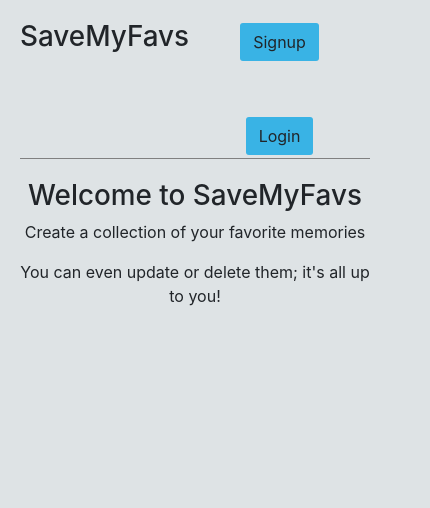
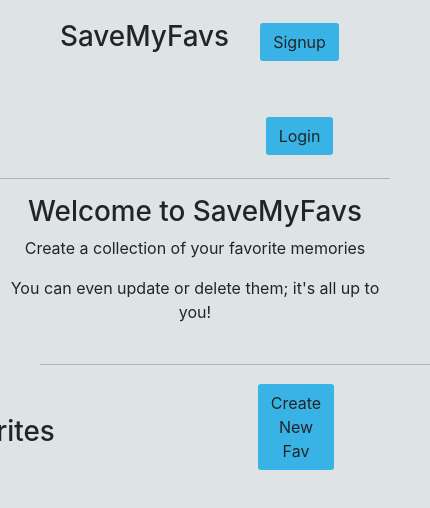
Before and after one commit to KevinKipkoechMutai/SaveMyFavs_Project, a React (Create React App) app in the folder client/: page / in a window 390 px wide. Shown: the top 508 px of the page, 430 px wide, since content can reach past the window. Built offline with nearby package versions, Linux system fonts and the light colour scheme.

Commit message:
set styles and responsive behavior

```diff
--- a/client/src/App.js
+++ b/client/src/App.js
@@ -1,13 +1,15 @@
 
 import React from 'react'
 import Navbar from './Navbar'
-import HeroSection from './HeroSection';
+import HeroSection from './HeroSection'
+import MyFavorites from './MyFavorites';
 
 function App() {
   return (
     <div>
       <Navbar />
       <HeroSection />
+      <MyFavorites />
     </div>
   );
 }
--- a/client/src/HeroSection.js
+++ b/client/src/HeroSection.js
@@ -2,7 +2,8 @@ import React from "react";
 
 export default function HeroSection() {
     return (
-        <div className="container hero-section">
+        <div className="hero-section">
+            <hr/>
             <h1>Welcome to SaveMyFavs</h1>
             <p>Create a collection of your favorite memories</p>
             <p>You can even update or delete them; it's all up to you!</p>
--- /dev/null
+++ b/client/src/MyFavorites.js
@@ -0,0 +1,14 @@
+import React from "react"
+
+export default function MyFavorites() {
+    return (
+        <div className="my-favs">
+            <hr/>
+            <div className="my-favs-header">
+                <h1>My Favorites</h1>
+                <button className="btn">Create New Fav</button>
+                <div className="cards-section"></div>
+            </div>
+        </div>
+    )
+}
--- a/client/src/index.css
+++ b/client/src/index.css
@@ -15,7 +15,6 @@ code {
 
 * {
   box-sizing: border-box;
-  margin: 0;
 }
 
 .header {
@@ -23,7 +22,8 @@ code {
   flex-direction: row;
   justify-content: space-between;
   margin: 20px;
-  border-bottom: 1px solid grey;
+  width: 100%;
+  padding: 0 40px;
 }
 
 .nav {
@@ -40,3 +40,15 @@ code {
 .hero-section {
   text-align: center;
 }
+
+.my-favs-header {
+  display: flex;
+  flex-direction: row;
+  gap: 200px;
+  justify-content: center;
+}
+
+.my-favs {
+  margin: 40px;
+  width: 100%;
+}
```
